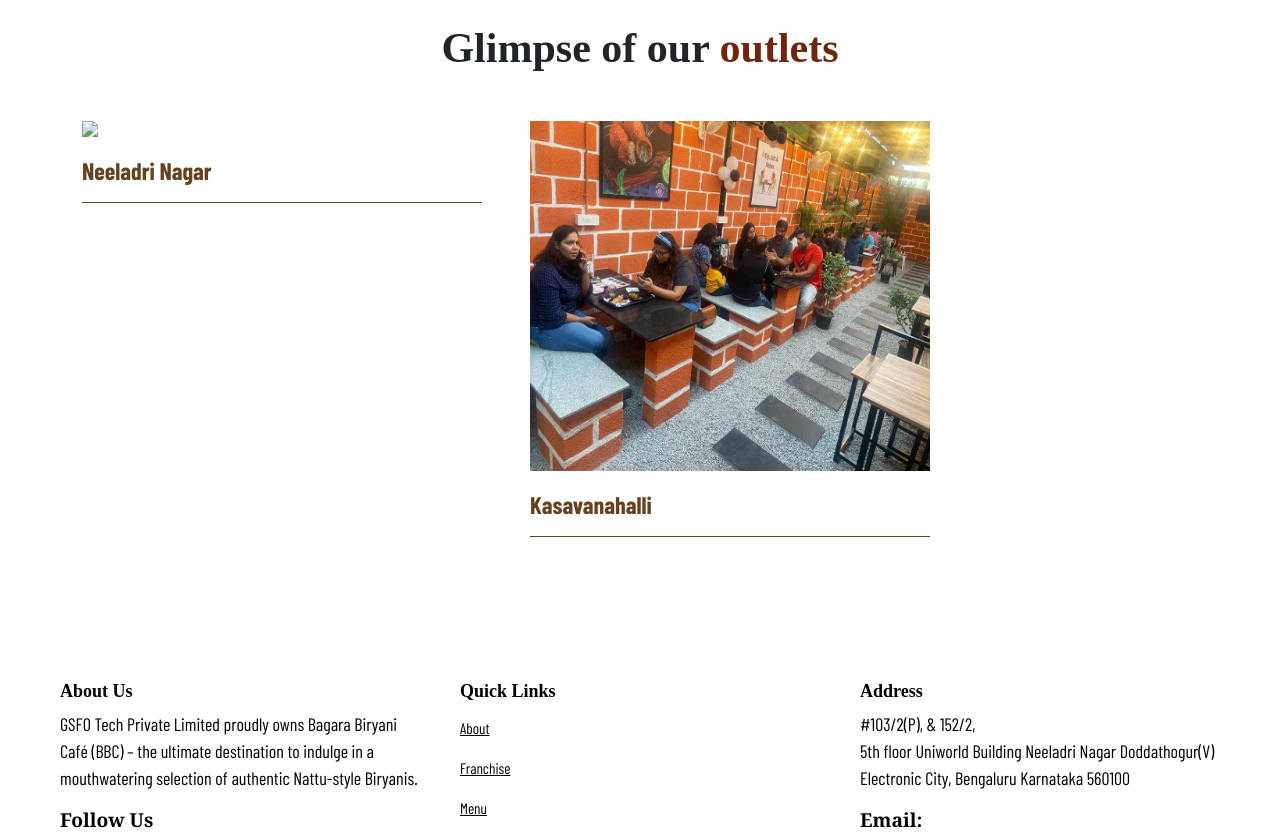
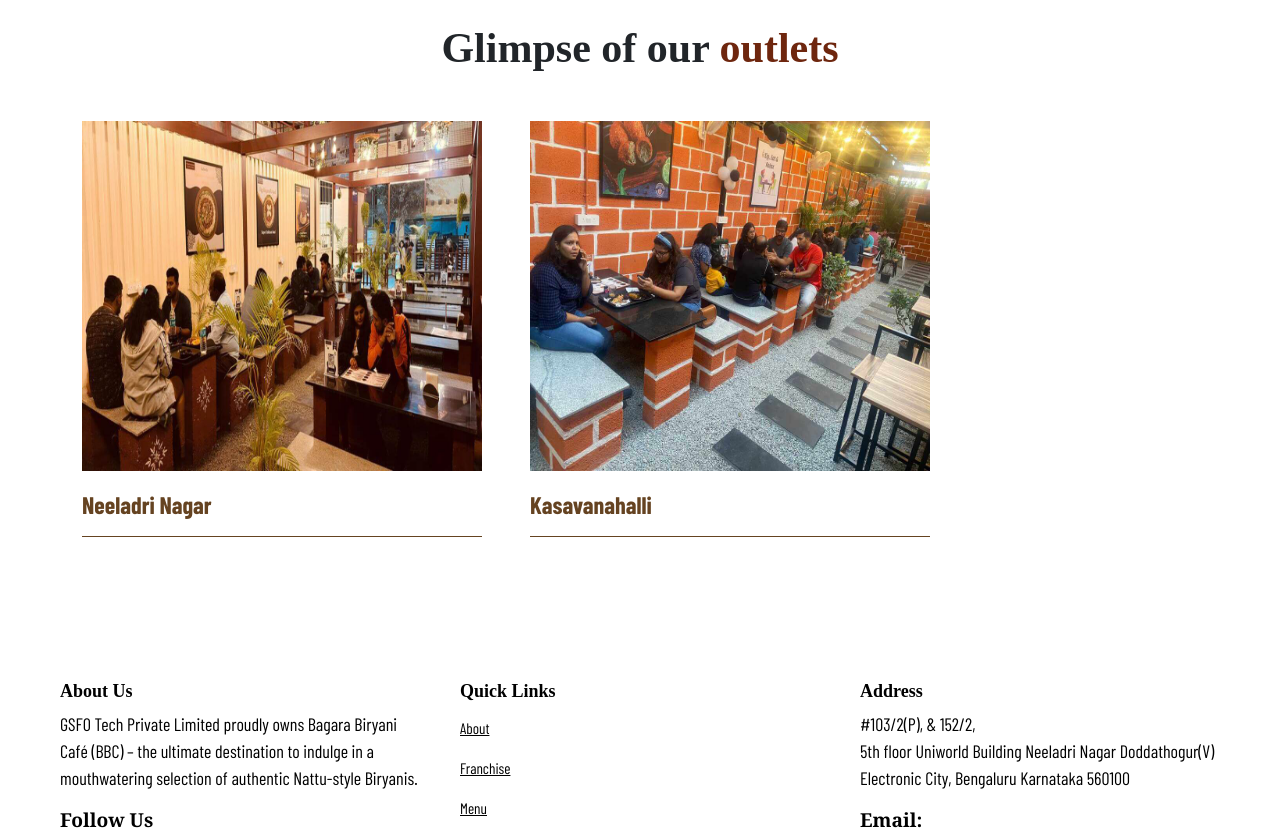
Before and after one commit to sudarshan0704/Bagara-Biryani-clone, a plain HTML site: page index.html in a window 1280 px wide. Shown: the part 6320-7154 px from the top of the page. Drawn offline with nearby package versions, Linux system fonts and the light colour scheme; a web font is replaced by a local one.

Commit message:
"image path changed"

```diff
--- a/index.html
+++ b/index.html
@@ -484,7 +484,7 @@
             </div>
             <div class="culture-contents d-flex flex-wrap gap-5  justify-content-start" style="margin-right: auto;">
                 <div class="culture-cont " data-aos="zoom-in-up" data-aos-duration="2000">
-                    <div class="img "><img src="neeladri nagar.jpg" alt=" "
+                    <div class="img "><img src="images\neeladri nagar.jpg" alt=" "
                             style=" width: 100%; height: 350px; " id="glimpespic">
                     </div>
                     <h3 style=" color: #654321;">Neeladri Nagar</h3>
```
